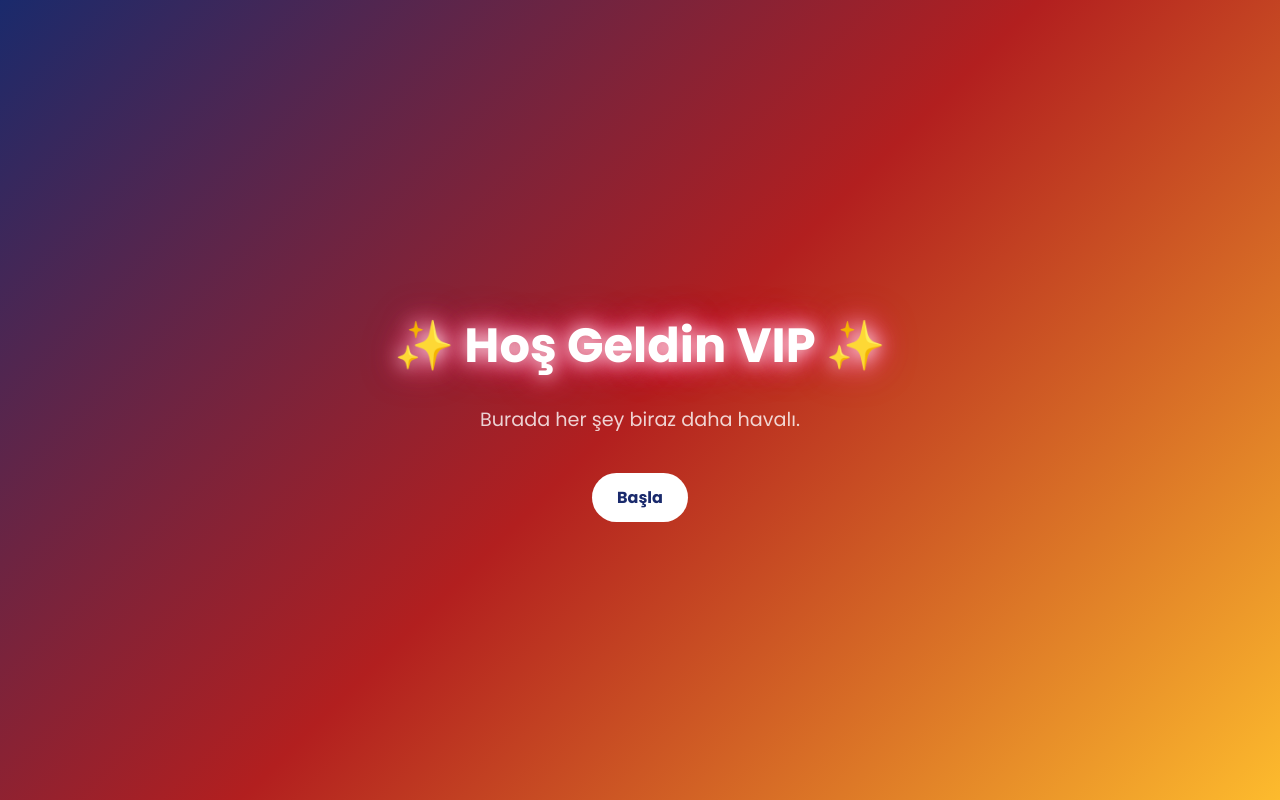
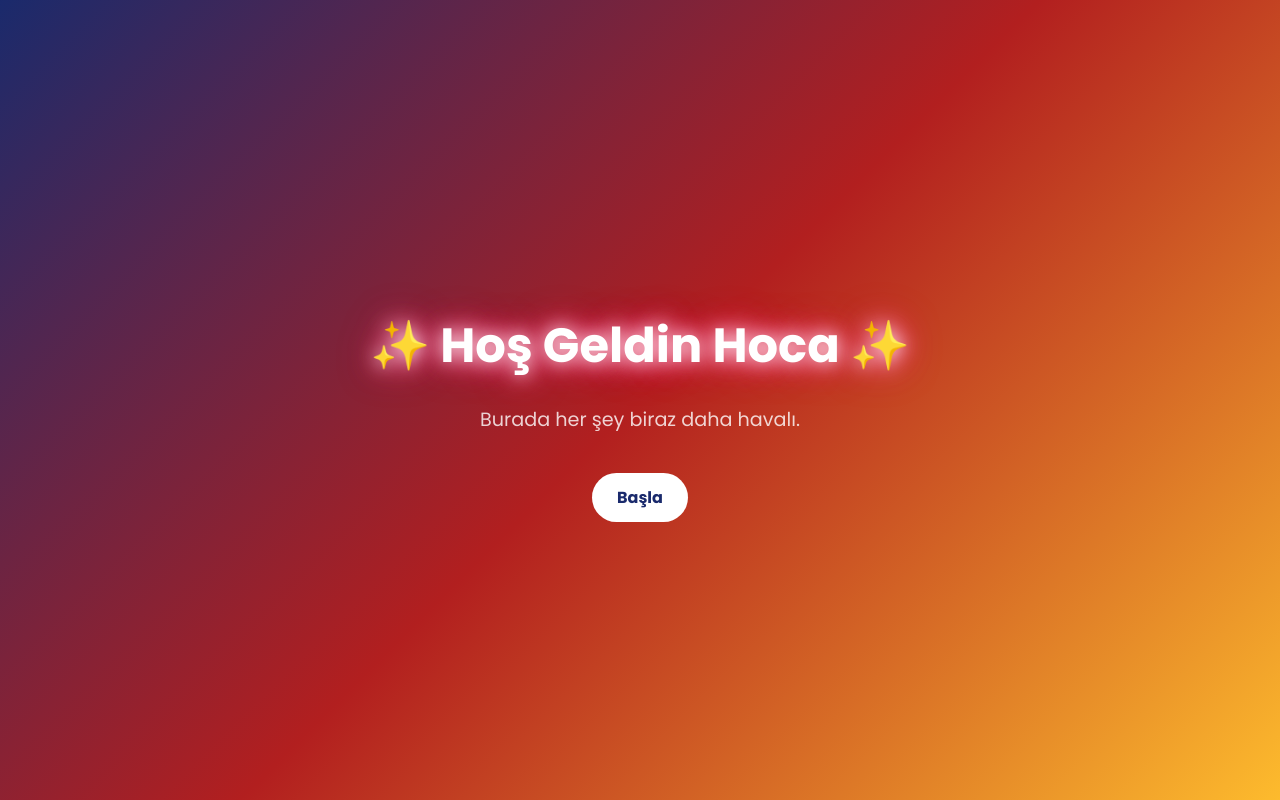
Before and after one commit to Varius-Chain/demo-repository, a website: page index.html in a window 1280 px wide. Drawn offline with Linux system fonts and the light colour scheme.

Commit message:
Update index.html

```diff
--- a/index.html
+++ b/index.html
@@ -61,7 +61,7 @@
 </head>
 <body>
     <div>
-        <h1>✨ Hoş Geldin VIP ✨</h1>
+        <h1>✨ Hoş Geldin Hoca ✨</h1>
         <p>Burada her şey biraz daha havalı.</p>
         <a href="#">Başla</a>
     </div>
```
